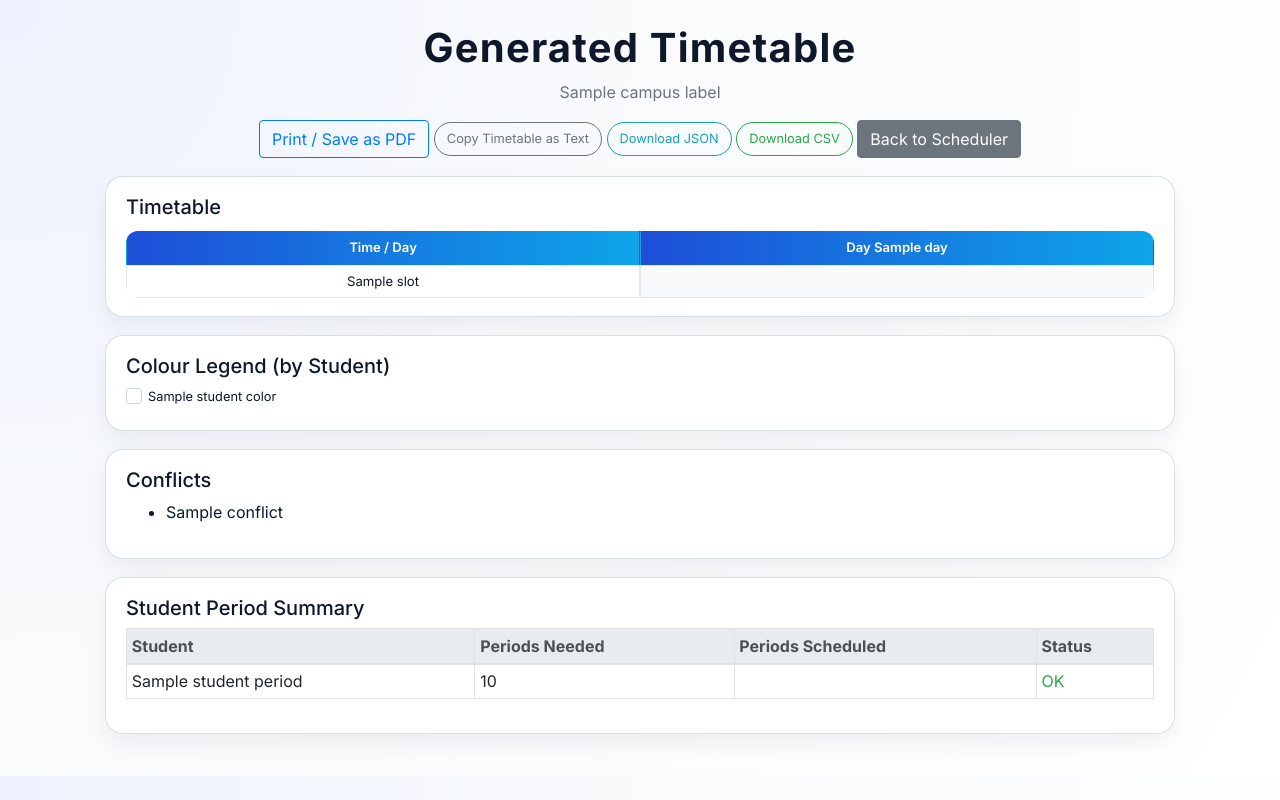
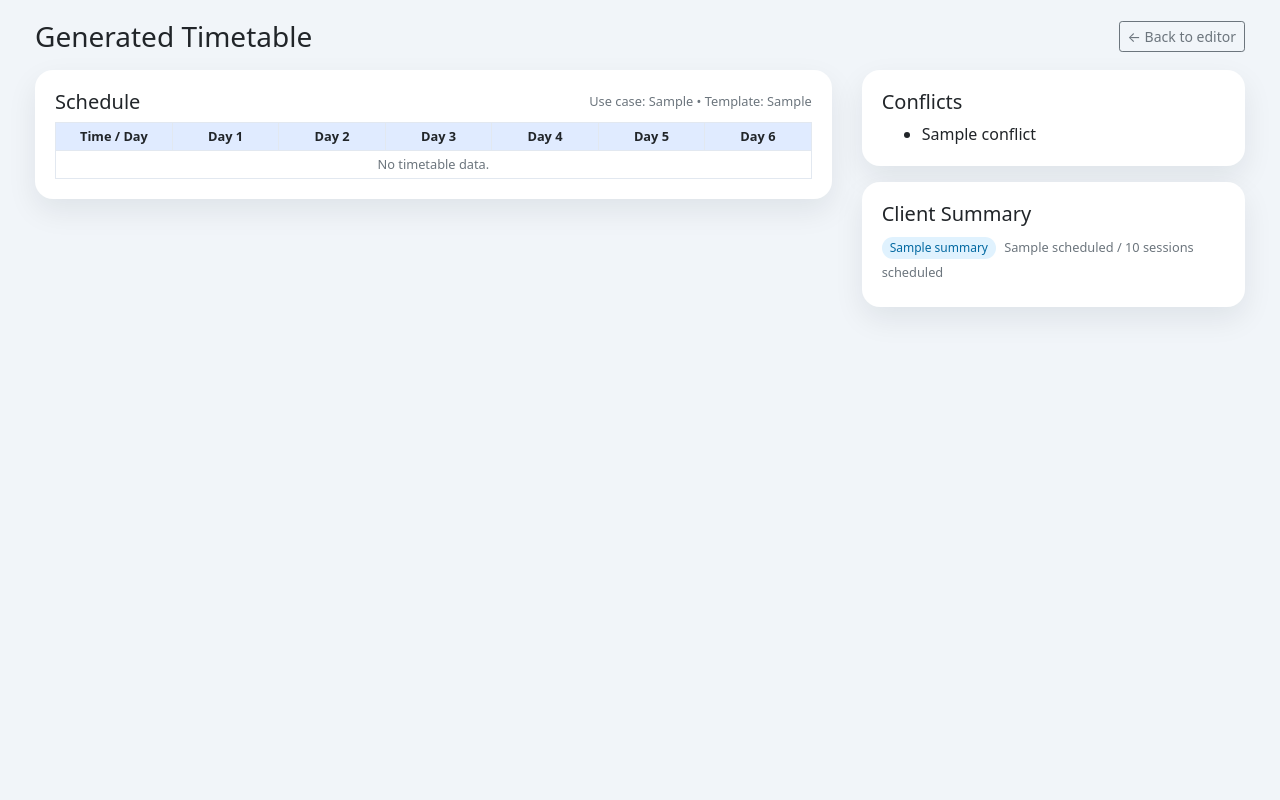
Before and after one commit to AADesign91/Timetable-Scheduler, a Flask app: template templates/timetable.html in a window 1280 px wide. Run offline with Flask 3, Linux system fonts and the light colour scheme; the template is opened without the code that fills it: most values are stand-ins (such as "Sample title", 1, 10 or a date in 2020); some libraries are stand-ins or nearby versions.

Commit message:
Update timetable.html

```diff
--- a/templates/timetable.html
+++ b/templates/timetable.html
@@ -1,359 +1,186 @@
 <!DOCTYPE html>
 <html lang="en">
 <head>
-    <meta charset="UTF-8">
+  <meta charset="UTF-8" />
   <title>Generated Timetable</title>
-
-    <link rel="preconnect" href="https://fonts.googleapis.com">
-    <link rel="preconnect" href="https://fonts.gstatic.com" crossorigin>
+  <meta name="viewport" content="width=device-width, initial-scale=1" />
   <link
-        href="https://fonts.googleapis.com/css2?family=Inter:wght@400;500;600;700&display=swap"
-        rel="stylesheet">
-    <link rel="stylesheet"
-          href="https://maxcdn.bootstrapcdn.com/bootstrap/4.5.2/css/bootstrap.min.css">
-
+    rel="stylesheet"
+    href="https://cdn.jsdelivr.net/npm/bootstrap@4.6.2/dist/css/bootstrap.min.css"
+  />
   <style>
     body {
-            padding: 24px;
-            font-family: "Inter", system-ui, -apple-system, BlinkMacSystemFont, "Segoe UI", sans-serif;
-            background: radial-gradient(circle at top left, #eef2ff 0, #f8fafc 40%, #ffffff 100%);
-            color: #0f172a;
+      background: #f1f5f9;
+      font-family: system-ui, -apple-system, BlinkMacSystemFont, "Segoe UI", sans-serif;
+      padding: 20px;
     }
 
-        .container {
-            max-width: 1100px;
+    .app-card {
+      background: #ffffff;
+      border-radius: 18px;
+      box-shadow: 0 12px 30px rgba(15, 23, 42, 0.08);
+      padding: 20px;
+      margin-bottom: 20px;
     }
 
-        h1 {
-            font-weight: 700;
-            letter-spacing: 0.03em;
-            margin-bottom: 0.5rem;
+    .timetable-table {
+      width: 100%;
+      border-collapse: collapse;
+      font-size: 0.8rem;
     }
 
-        .card-box {
-            border-radius: 18px;
-            border: 1px solid rgba(148, 163, 184, 0.35);
-            background-color: rgba(255, 255, 255, 0.96);
-            box-shadow: 0 10px 25px rgba(15, 23, 42, 0.06);
-            padding: 18px 20px;
-            margin-top: 18px;
-            margin-bottom: 18px;
+    .timetable-table th,
+    .timetable-table td {
+      border: 1px solid #e2e8f0;
+      padding: 4px;
+      text-align: center;
+      min-width: 70px;
     }
 
-        .timetable {
-            border-collapse: separate;
-            border-spacing: 0;
-            width: 100%;
-            margin-top: 12px;
-            background: #ffffff;
-            border-radius: 12px;
-            overflow: hidden;
-            table-layout: fixed; /* keep all day columns same width */
+    .timetable-table th {
+      background: #e0ebff;
+      position: sticky;
+      top: 0;
+      z-index: 1;
     }
 
-        .timetable th,
-        .timetable td {
-            border: 1px solid #e2e8f0;
-            padding: 6px;
-            text-align: center;
-            font-size: 0.82rem;
-            word-wrap: break-word;
-        }
-
-        .timetable th {
-            background: linear-gradient(90deg, #1d4ed8, #0ea5e9);
-            color: #ffffff;
+    .time-col {
+      background: #f8fafc;
       font-weight: 600;
-            border-color: transparent;
-        }
-
-        .timetable tbody tr:nth-child(even) td {
-            background-color: #f8fafc;
+      position: sticky;
+      left: 0;
+      z-index: 2;
     }
 
     .slot-empty {
       background: #f8fafc;
+      color: #94a3b8;
     }
 
-        .slot-color-1 { background: #ffe0e0; }
-        .slot-color-2 { background: #e0f0ff; }
-        .slot-color-3 { background: #e0ffe8; }
-        .slot-color-4 { background: #fff3cd; }
-        .slot-color-5 { background: #f5e0ff; }
-        .slot-color-6 { background: #e0fff9; }
-        .slot-color-7 { background: #f0e0ff; }
-        .slot-color-8 { background: #e0f7ff; }
-
-        .btn-primary {
-            background: linear-gradient(90deg, #2563eb, #1d4ed8);
-            border: none;
-            border-radius: 999px;
-            padding-inline: 18px;
-            box-shadow: 0 8px 16px rgba(37, 99, 235, 0.3);
+    .slot {
+      border-radius: 10px;
+      padding: 2px 4px;
+      display: inline-block;
+      min-width: 55px;
     }
 
-        .btn-primary:hover {
-            filter: brightness(1.08);
-            box-shadow: 0 10px 20px rgba(37, 99, 235, 0.35);
-        }
+    .color-1 { background: #bfdbfe; color: #1e3a8a; }
+    .color-2 { background: #fde68a; color: #92400e; }
+    .color-3 { background: #bbf7d0; color: #166534; }
+    .color-4 { background: #fecaca; color: #7f1d1d; }
+    .color-5 { background: #e9d5ff; color: #5b21b6; }
+    .color-6 { background: #f9a8d4; color: #831843; }
+    .color-7 { background: #99f6e4; color: #115e59; }
+    .color-8 { background: #fed7aa; color: #9a3412; }
 
-        .btn-outline-info,
-        .btn-outline-secondary,
-        .btn-outline-success {
+    .pill {
+      display: inline-block;
+      padding: 2px 8px;
       border-radius: 999px;
-            font-size: 0.8rem;
-        }
-
-        .legend-item {
-            display: inline-flex;
-            align-items: center;
-            margin-right: 10px;
-            margin-bottom: 6px;
-            font-size: 0.8rem;
-        }
-
-        .legend-swatch {
-            width: 16px;
-            height: 16px;
-            border-radius: 4px;
-            border: 1px solid #cbd5e1;
-            margin-right: 6px;
-        }
-
-        @media print {
-            body {
-                background: #ffffff;
-            }
-            .no-print {
-                display: none !important;
-            }
-            .card-box {
-                box-shadow: none;
-                border-radius: 0;
-                border: none;
-                padding: 0;
-            }
+      font-size: 0.75rem;
+      background: #e0f2fe;
+      color: #0369a1;
+      margin-right: 4px;
     }
   </style>
 </head>
 <body>
-<div class="container">
+  <div class="container-fluid">
+    <div class="d-flex justify-content-between align-items-center mb-3">
+      <h3 class="mb-0">Generated Timetable</h3>
+      <a href="/" class="btn btn-sm btn-outline-secondary">← Back to editor</a>
+    </div>
 
-    <div class="no-print">
-        <h1 class="text-center">Generated Timetable</h1>
-        <p class="text-center text-muted">{{ campus_label }}</p>
-
-        <div class="mb-3 text-center">
-            <button class="btn btn-outline-primary" id="btn-print">
-                Print / Save as PDF
-            </button>
-            <button class="btn btn-outline-secondary" id="btn-copy">
-                Copy Timetable as Text
-            </button>
-            <button class="btn btn-outline-info" id="btn-json">
-                Download JSON
-            </button>
-            <button class="btn btn-outline-success" id="btn-csv">
-                Download CSV
-            </button>
-            <a href="/" class="btn btn-secondary">
-                Back to Scheduler
-            </a>
+    <div class="row">
+      <div class="col-md-8">
+        <div class="app-card">
+          <div class="d-flex justify-content-between align-items-center mb-2">
+            <h5 class="mb-0">Schedule</h5>
+            <span class="text-muted" style="font-size: 0.8rem;">
+              Use case: {{ use_case }} • Template: {{ schedule_template }}
+            </span>
+          </div>
+          <div style="overflow:auto; max-height: 500px;">
+            <table class="timetable-table">
+              <thead>
+                <tr>
+                  <th class="time-col">Time / Day</th>
+                  <th>Day 1</th>
+                  <th>Day 2</th>
+                  <th>Day 3</th>
+                  <th>Day 4</th>
+                  <th>Day 5</th>
+                  <th>Day 6</th>
+                </tr>
+              </thead>
+              <tbody>
+                {% set days = ['Day1','Day2','Day3','Day4','Day5','Day6'] %}
+                {% if timetable %}
+                  {% set any_day = days[0] %}
+                  {% set slots = timetable[any_day].keys() %}
+                  {% for time in slots %}
+                  <tr>
+                    <td class="time-col">{{ time }}</td>
+                    {% for day in days %}
+                      {% set client_name = timetable[day][time] %}
+                      {% if client_name %}
+                        {% set cc = student_colors.get(client_name, 'slot-empty') %}
+                        <td>
+                          <span class="slot {{ cc }}">{{ client_name }}</span>
+                        </td>
+                      {% else %}
+                        <td class="slot-empty"></td>
+                      {% endif %}
+                    {% endfor %}
+                  </tr>
+                  {% endfor %}
+                {% else %}
+                  <tr>
+                    <td colspan="7" class="text-center text-muted">
+                      No timetable data.
+                    </td>
+                  </tr>
+                {% endif %}
+              </tbody>
+            </table>
+          </div>
         </div>
       </div>
 
-    <div class="card-box">
-        <h5>Timetable</h5>
-        <table class="timetable">
-            <thead>
-            <tr>
-                <th>Time / Day</th>
-                {% for day in days %}
-                    <th>Day {{ day }}</th>
-                {% endfor %}
-            </tr>
-            </thead>
-            <tbody>
-            {% for slot in time_slots %}
-                <tr>
-                    <td>{{ slot }}</td>
-                    {% for day in days %}
-                        {% set dk = 'Day' ~ day %}
-                        {% set label = timetable[dk][slot] %}
-                        {% if label %}
-                            {% set first_name = label.split(',')[0].strip() %}
-                            {% set cc = student_colors.get(first_name, 'slot-empty') %}
-                        {% else %}
-                            {% set cc = 'slot-empty' %}
-                        {% endif %}
-                        <td class="{{ cc }}">{{ label }}</td>
-                    {% endfor %}
-                </tr>
-            {% endfor %}
-            </tbody>
-        </table>
-    </div>
-
-    <div class="card-box">
-        <h5>Colour Legend (by Student)</h5>
-        {% if student_colors %}
-            {% for name, css_class in student_colors.items() %}
-                <div class="legend-item">
-                    <div class="legend-swatch {{ css_class }}"></div>
-                    <span>{{ name }}</span>
-                </div>
-            {% endfor %}
-        {% else %}
-            <p class="text-muted">No students found.</p>
-        {% endif %}
-    </div>
-
-    <div class="card-box">
+      <div class="col-md-4">
+        <div class="app-card mb-3">
           <h5>Conflicts</h5>
           {% if conflicts %}
-            <ul>
+            <ul class="mb-0">
               {% for c in conflicts %}
                 <li>{{ c }}</li>
               {% endfor %}
             </ul>
           {% else %}
-            <p>No conflicts. All periods successfully scheduled.</p>
+            <p class="text-muted mb-0">No conflicts detected.</p>
           {% endif %}
         </div>
 
-    <div class="card-box">
-        <h5>Student Period Summary</h5>
-        <table class="table table-sm table-bordered">
-            <thead class="thead-light">
-            <tr>
-                <th>Student</th>
-                <th>Periods Needed</th>
-                <th>Periods Scheduled</th>
-                <th>Status</th>
-            </tr>
-            </thead>
-            <tbody>
-            {% for name, needed in student_periods.items() %}
-                {% set scheduled = scheduled_counts.get(name, 0) %}
-                {% set diff = needed - scheduled %}
-                <tr>
-                    <td>{{ name }}</td>
-                    <td>{{ needed }}</td>
-                    <td>{{ scheduled }}</td>
-                    <td>
-                        {% if diff > 0 %}
-                            <span class="text-danger">Under-scheduled by {{ diff }}</span>
-                        {% elif diff < 0 %}
-                            <span class="text-warning">Over-scheduled by {{ -diff }}</span>
+        <div class="app-card">
+          <h5>Client Summary</h5>
+          {% if summary %}
+            <ul class="mb-0 list-unstyled">
+              {% for name, info in summary.items() %}
+                {% set cc = student_colors.get(name, 'slot-empty') %}
+                <li class="mb-1">
+                  <span class="pill {{ cc }}">{{ name }}</span>
+                  <span class="text-muted" style="font-size: 0.8rem;">
+                    {{ info.scheduled }} / {{ info.needed }} sessions scheduled
+                  </span>
+                </li>
+              {% endfor %}
+            </ul>
           {% else %}
-                            <span class="text-success">OK</span>
+            <p class="text-muted mb-0">No summary available.</p>
           {% endif %}
-                    </td>
-                </tr>
-            {% endfor %}
-            </tbody>
-        </table>
         </div>
-
       </div>
-
-<script>
-    const timetableData = JSON.parse('{{ timetable_json_str|safe }}');
-
-    document.getElementById('btn-print').addEventListener('click', () => {
-        window.print();
-    });
-
-    function buildTimetableText(data) {
-        const { campus_label, days, time_slots, timetable, conflicts } = data;
-
-        let lines = [];
-        lines.push(`Timetable – ${campus_label}`);
-        lines.push('');
-
-        days.forEach(day => {
-            const dayKey = 'Day' + day;
-            lines.push(`Day ${day}`);
-            time_slots.forEach(slot => {
-                const label = timetable[dayKey][slot];
-                if (label) {
-                    lines.push(`  ${slot}: ${label}`);
-                }
-            });
-            lines.push('');
-        });
-
-        lines.push('Conflicts:');
-        if (conflicts && conflicts.length > 0) {
-            conflicts.forEach(c => lines.push('  - ' + c));
-        } else {
-            lines.push('  None');
-        }
-
-        return lines.join('\n');
-    }
-
-    document.getElementById('btn-copy').addEventListener('click', async () => {
-        const text = buildTimetableText(timetableData);
-        try {
-            await navigator.clipboard.writeText(text);
-            alert('Timetable copied to clipboard.');
-        } catch (err) {
-            console.error(err);
-            alert('Could not copy to clipboard (clipboard API may be blocked here).');
-        }
-    });
-
-    document.getElementById('btn-json').addEventListener('click', () => {
-        const jsonStr = JSON.stringify(timetableData, null, 2);
-        const blob = new Blob([jsonStr], { type: 'application/json' });
-        const url = URL.createObjectURL(blob);
-
-        const a = document.createElement('a');
-        a.href = url;
-        a.download = 'timetable.json';
-        document.body.appendChild(a);
-        a.click();
-        a.remove();
-        URL.revokeObjectURL(url);
-    });
-
-    document.getElementById('btn-csv').addEventListener('click', () => {
-        const { days, time_slots, timetable } = timetableData;
-        let rows = [];
-        rows.push(['Day', 'Time', 'Students']);
-
-        days.forEach(day => {
-            const dayKey = 'Day' + day;
-            time_slots.forEach(slot => {
-                const label = timetable[dayKey][slot];
-                if (label) {
-                    rows.push([`Day ${day}`, slot, label]);
-                }
-            });
-        });
-
-        const csvStr = rows.map(r => r.map(field => {
-            if (field == null) return '';
-            const s = field.toString();
-            if (s.includes(',') || s.includes('"') || s.includes('\n')) {
-                return '"' + s.replace(/"/g, '""') + '"';
-            }
-            return s;
-        }).join(',')).join('\n');
-
-        const blob = new Blob([csvStr], { type: 'text/csv' });
-        const url = URL.createObjectURL(blob);
-
-        const a = document.createElement('a');
-        a.href = url;
-        a.download = 'timetable.csv';
-        document.body.appendChild(a);
-        a.click();
-        a.remove();
-        URL.revokeObjectURL(url);
-    });
-</script>
-
+    </div>
+  </div>
 </body>
 </html>
```
Lines whose indentation alone changed are shown as unchanged.
